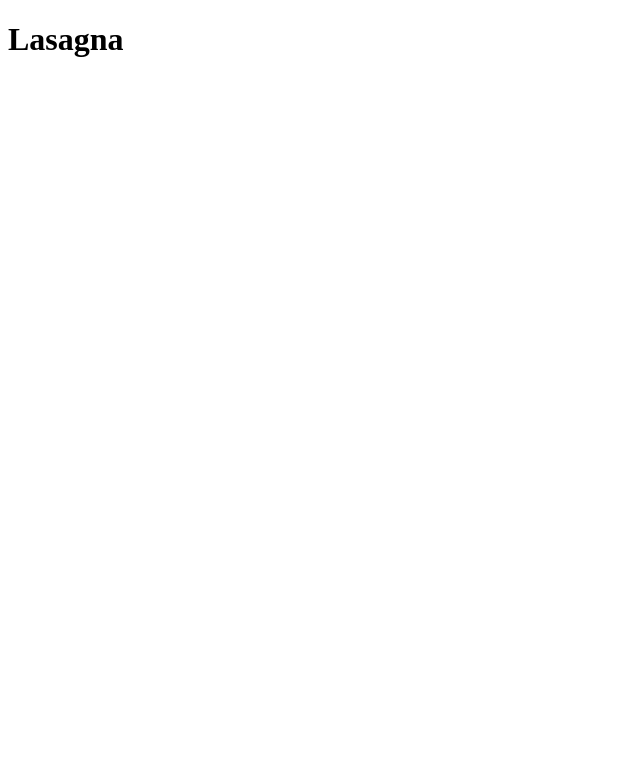
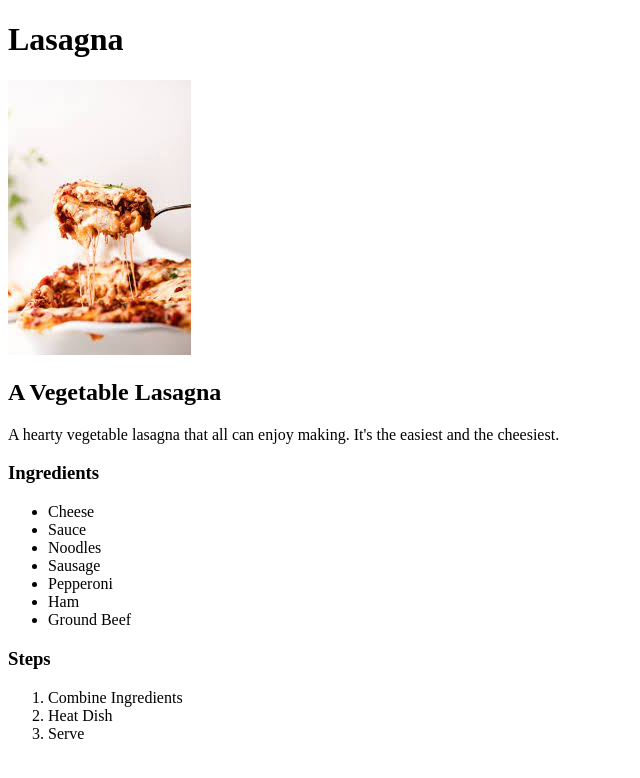
Before and after one commit to grubbub/odin-recipes, a plain HTML site: page recipes/lasagna.html in a window 1280 px wide. Shown: the whole page, without its empty margins (0-640 px from the left). Drawn offline with Linux system fonts and the light colour scheme.

Commit message:
Added images and filled out recipe and images for Lasagna page.

```diff
--- a/recipes/lasagna.html
+++ b/recipes/lasagna.html
@@ -9,6 +9,26 @@
 
 <body>
     <h1>Lasagna</h1>
+    <img src="../images/Lasagna.jpg">
+    <h2>A Vegetable Lasagna</h2>
+    <p>A hearty vegetable lasagna that all can enjoy making. It's the easiest and the cheesiest.</p>
+    <h3>Ingredients</h3>
+        <ul>
+            <li>Cheese</li>
+            <li>Sauce</li>
+            <li>Noodles</li>
+            <li>Sausage</li>
+            <li>Pepperoni</li>
+            <li>Ham</li>
+            <li>Ground Beef</li>
+        </ul>
+
+    <h3>Steps</h3>
+       <ol>
+           <li>Combine Ingredients</li>
+           <li>Heat Dish</li>
+           <li>Serve</li>
+       </ol>
 </body>
 
 </html>
```
Also changed, not shown: images/Casserole.jpg (added), images/Lasagna.jpg (added), 2 other files.
